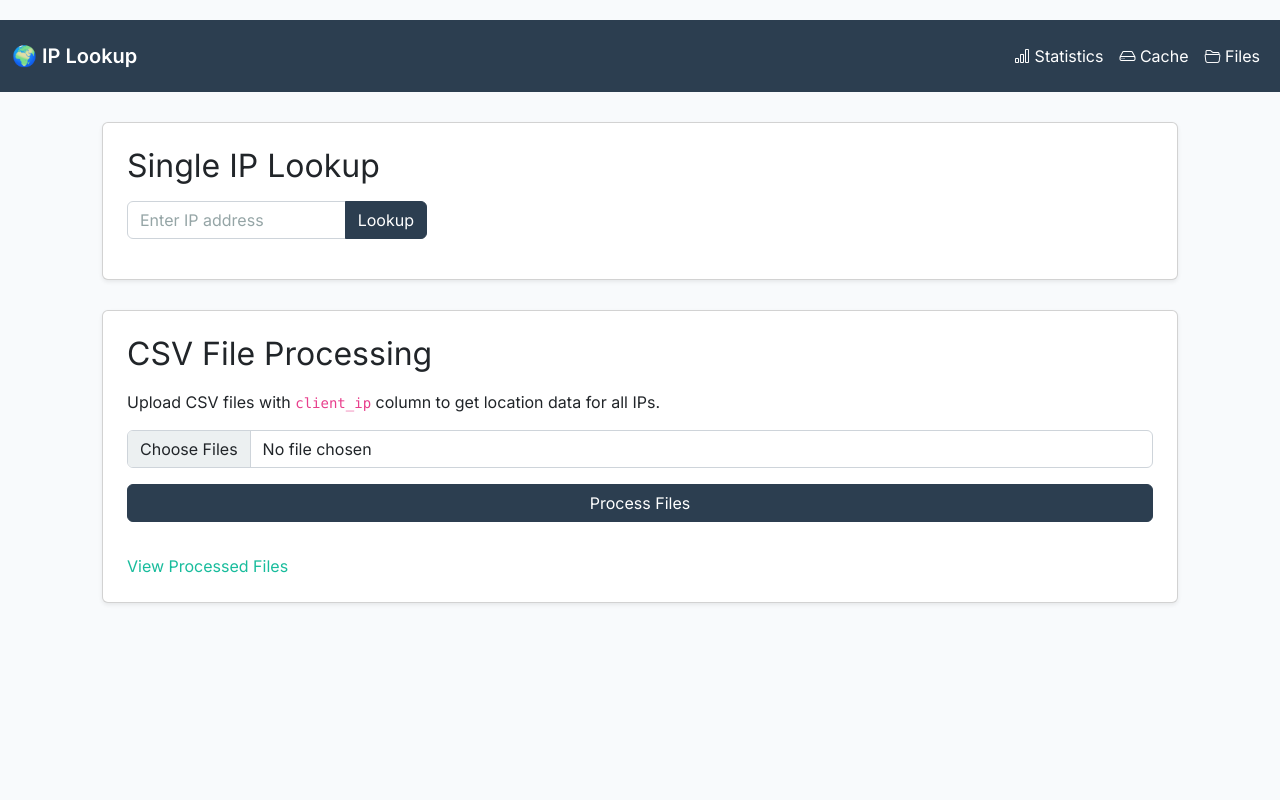
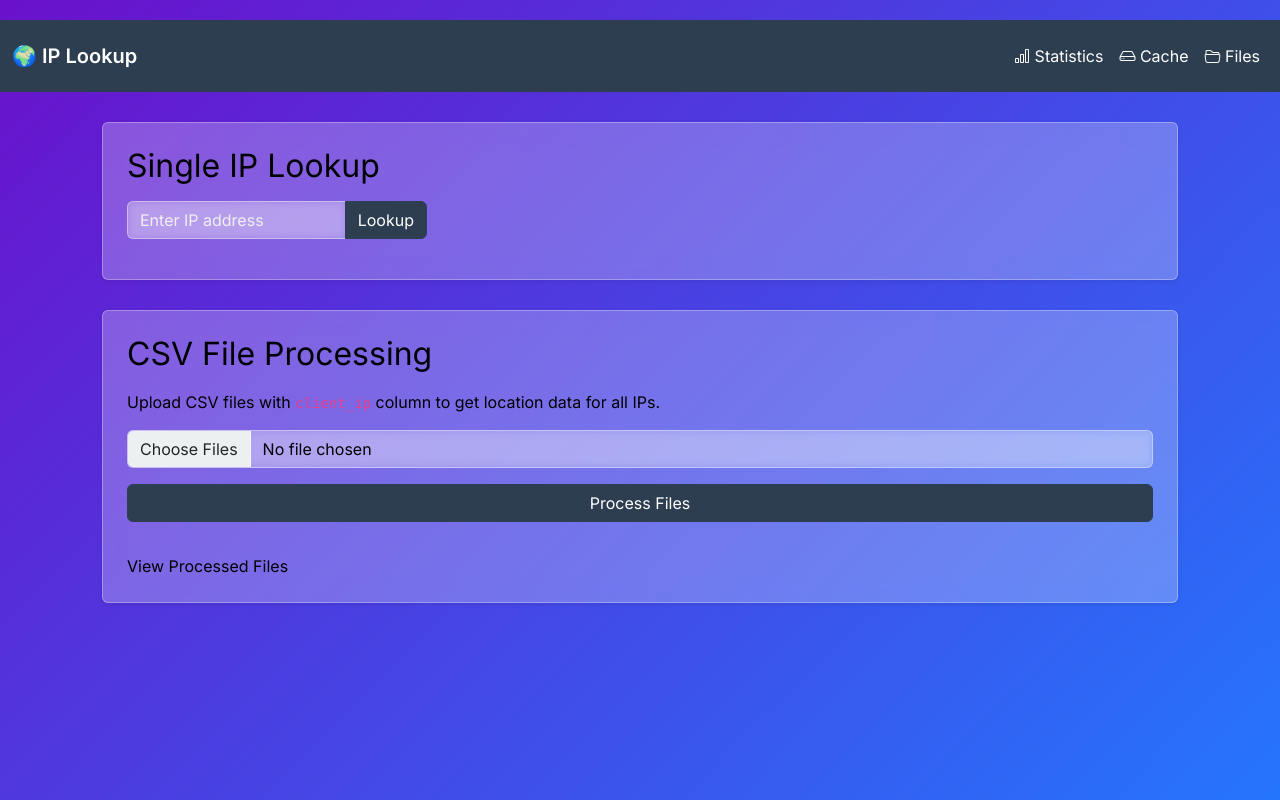
Before and after one commit to monyratha/ip-location-lookup-tool, a Python web app: template templates/index.html in a window 1280 px wide. Run offline with Jinja, Linux system fonts and the light colour scheme; the template is opened without the code that fills it, so the values that code supplies are empty; some libraries are stand-ins or nearby versions.

Commit message:
Apply glassmorphism UI

```diff
--- a/static/style.css
+++ b/static/style.css
@@ -1,8 +1,10 @@
 body {
     font-family: 'Inter', sans-serif;
     padding-top: 20px;
-    background-color: #f8fafc;
+    background: linear-gradient(135deg, #6a11cb, #2575fc);
+    min-height: 100vh;
 }
+
 
 .container {
     max-width: 1100px;
@@ -10,6 +12,39 @@ body {
 
 a {
     text-decoration: none;
+    color: inherit;
+}
+
+.card {
+    background: rgba(255, 255, 255, 0.25);
+    border: 1px solid rgba(255, 255, 255, 0.3);
+    backdrop-filter: blur(10px);
+    box-shadow: 0 4px 30px rgba(0, 0, 0, 0.1);
+    color: #000;
+}
+
+.form-control {
+    background: rgba(255, 255, 255, 0.2);
+    border: 1px solid rgba(255, 255, 255, 0.4);
+    color: #000;
+    backdrop-filter: blur(4px);
+}
+
+.form-control::placeholder {
+    color: #f0f0f0;
+}
+
+.progress-bar {
+    transition: width 0.3s ease;
+}
+
+.fade-in {
+    animation: fadeIn 0.5s ease forwards;
+}
+
+@keyframes fadeIn {
+    from { opacity: 0; transform: translateY(10px); }
+    to { opacity: 1; transform: translateY(0); }
 }
 
 .likely-fake-row,
--- a/templates/index.html
+++ b/templates/index.html
@@ -5,6 +5,7 @@
     .section { margin: 30px 0; }
     .processing-overlay { position: fixed; top: 0; left: 0; width: 100%; height: 100%; background: rgba(0,0,0,0.1); z-index: 1000; display: none; }
     .processing-message { position: fixed; top: 20px; right: 20px; background: #007cba; color: white; padding: 10px 20px; border-radius: 5px; z-index: 1001; display: none; }
+    #result .card { margin-top: 15px; }
 </style>
 {% endblock %}
 {% block content %}
@@ -78,14 +79,15 @@
             });
             const data = await response.json();
 
+            const resultDiv = document.getElementById('result');
             if (response.ok) {
-                document.getElementById('result').innerHTML =
-                    `<div class="result"><strong>${ip}</strong><br>Country: ${data.country}<br>Region: ${data.region}<br>City: ${data.city}</div>`;
+                resultDiv.innerHTML =
+                    `<div class="card p-3 shadow-sm fade-in"><strong>${ip}</strong><br>Country: ${data.country}<br>Region: ${data.region}<br>City: ${data.city}</div>`;
             } else {
-                document.getElementById('result').innerHTML = `<div class="result" style="color: red;">Error: ${data.error}</div>`;
+                resultDiv.innerHTML = `<div class="card p-3 shadow-sm fade-in" style="color: red;">Error: ${data.error}</div>`;
             }
         } catch (error) {
-            document.getElementById('result').innerHTML = `<div class="result" style="color: red;">Error: ${error.message}</div>`;
+            document.getElementById('result').innerHTML = `<div class="card p-3 shadow-sm fade-in" style="color: red;">Error: ${error.message}</div>`;
         }
     }
 
```
